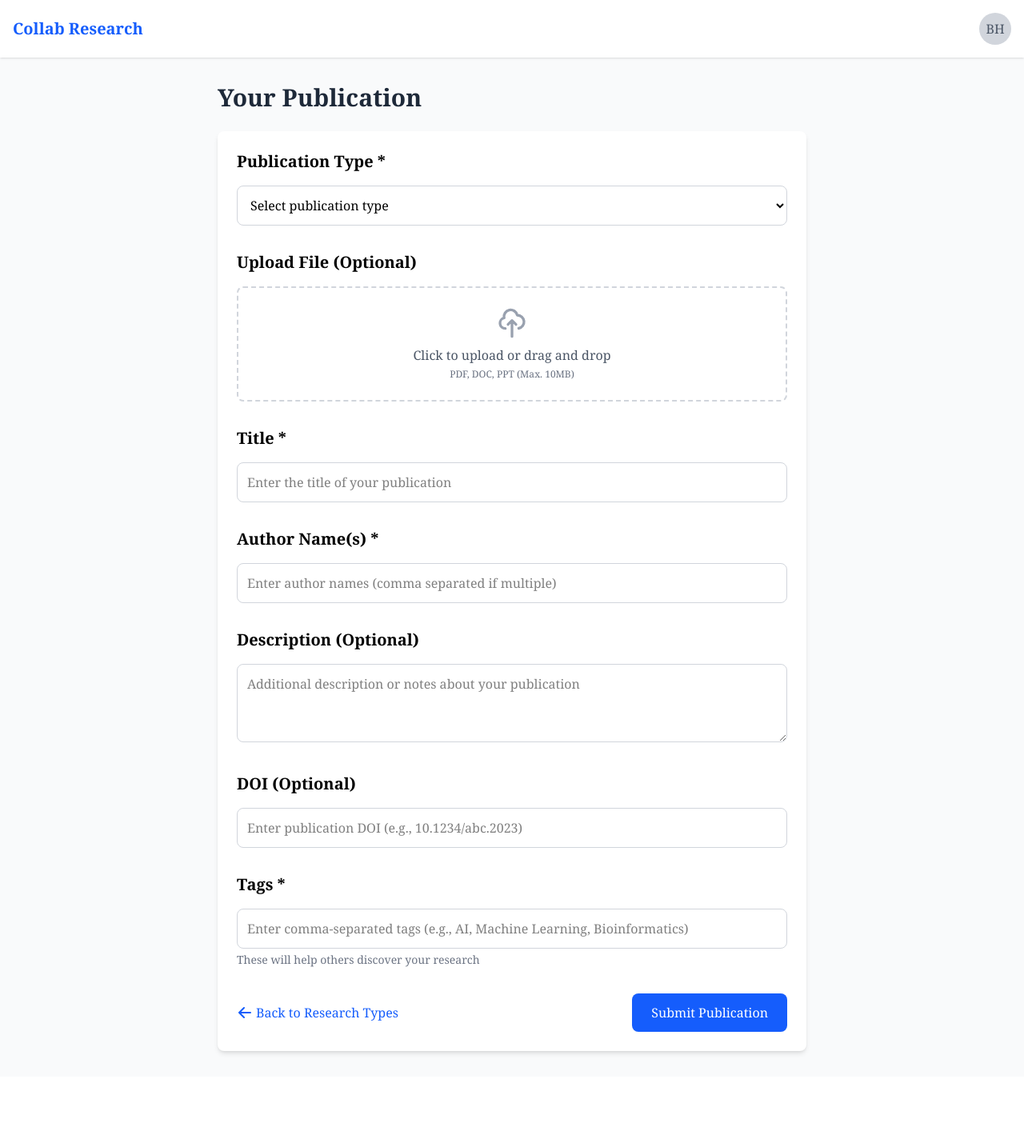
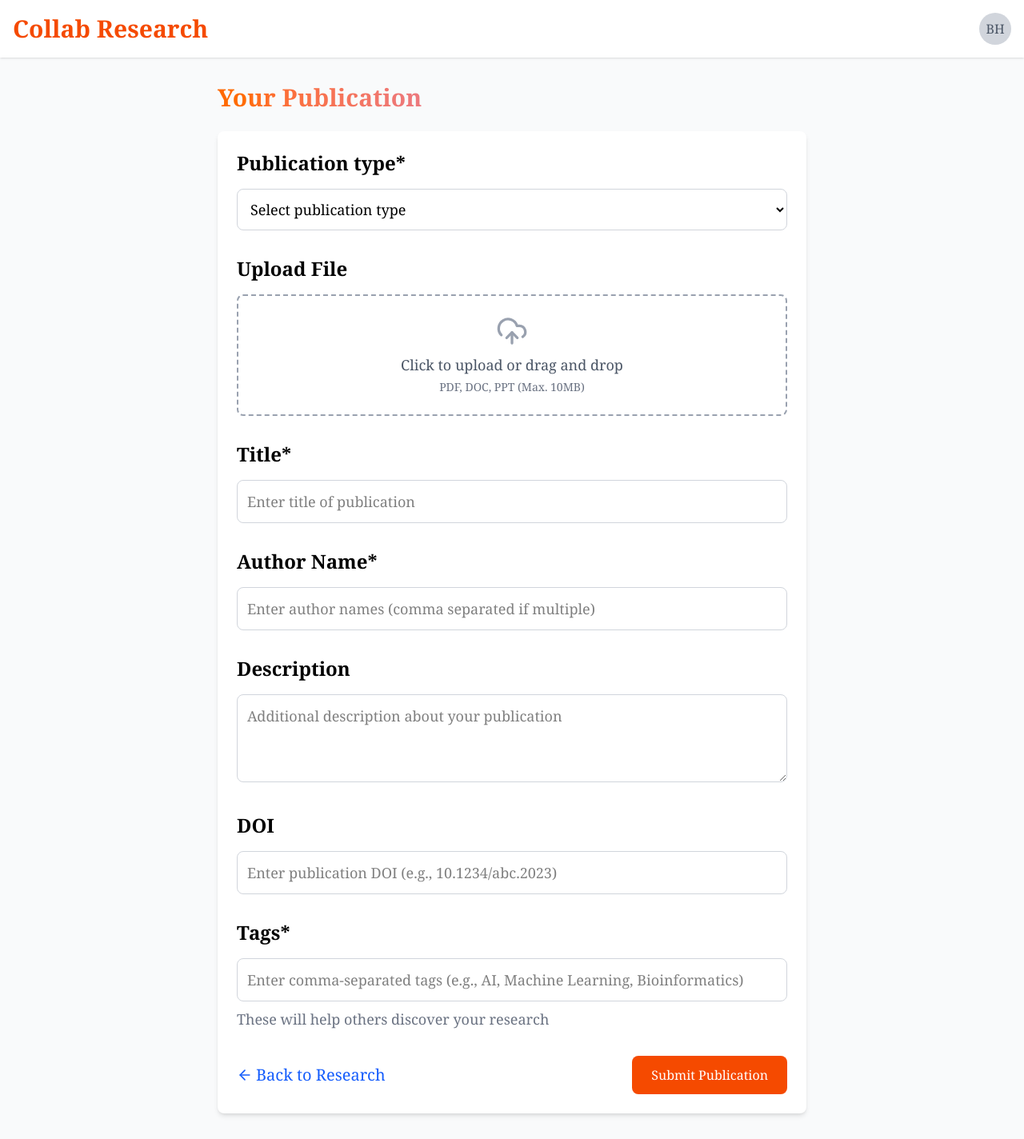
Before and after one commit to minhazarnob/Collab_Research, a React (Vite) app in the folder vite-project/: page /add-research/published in a window 1280 px wide. Shown: the whole page at 80% size. Before the commit the page ends 1346 px from the top, so only its background shows below. Built offline with nearby package versions, Linux system fonts and the light colour scheme.

Commit message:
add published research modified

```diff
--- a/vite-project/src/App.jsx
+++ b/vite-project/src/App.jsx
@@ -6,12 +6,12 @@ import Register from "./Components/Register";
 import Landing from "./Components/Landing";
 import Profile from "./Components/Profile";
 import AddResearch from "./pages/AddResearch";
-import AddPublishedResearch from "./Components/AddPublishedResearch";
+import AddPublishedResearch from "./pages/AddPublishedResearch";
 import About from "./pages/About";
 import Privacy from './Components/Privacy';
 import Contact from "./pages/Contact";
 import VerifyEmail from "./Components/VerifyEmail";
-import AddResearchForm from "./Components/AddResearchForm";
+import AddResearchForm from "./pages/AddResearchForm";
 import TermsComponent from "./Components/Terms";
 
 function App() {
@@ -29,7 +29,7 @@ function App() {
         <Route path="/privacy" element={<Privacy />} />
         <Route path="/contact" element={<Contact />} />
         <Route path="/verify-email" element={<VerifyEmail />} />
-        {/* <Route path="/add-research" element={<AddResearchForm />} /> */}
+        <Route path="/research-form" element={<AddResearchForm />} />
         <Route path="/terms" element={<TermsComponent />} /> {/* ✅ Added About Route */}
       </Routes>
     </BrowserRouter>
--- a/vite-project/src/Components/AddPublishedResearch.jsx
+++ b/vite-project/src/pages/AddPublishedResearch.jsx
@@ -7,6 +7,7 @@ import deeplearing from '../assets/Images/deeplearning.jpeg';
 import bio from '../assets/Images/bioinfor.jpg';
 import computervision from '../assets/Images/Computervision.JPG';
 import quantumimage from '../assets/Images/quantum.jpg';
+import { Check, UploadCloud,ArrowLeft } from "lucide-react";
 
 // Define category images mapping
 const categoryImages = {
@@ -26,9 +27,7 @@ const AddPublishedResearch = () => {
     "Conference Paper",
     "Book Chapter",
     "Review Article",
-    "Short Communication",
     "Editorial",
-    "Letter",
     "Other"
   ];
 
@@ -45,17 +44,17 @@ const AddPublishedResearch = () => {
   const [showConfirmation, setShowConfirmation] = useState(false);
   const navigate = useNavigate();
 
-  const handleChange = (e) => {
-    const { name, value } = e.target;
+  const handleChange = (event) => {
+    const { name, value } = event.target;
     setFormData(prev => ({ ...prev, [name]: value }));
   };
 
-  const handleFileChange = (e) => {
-    setFormData(prev => ({ ...prev, file: e.target.files[0] }));
+  const handleFileChange = (event) => {
+    setFormData(prev => ({ ...prev, file: event.target.files[0] }));
   };
 
-const handleSubmit = (e) => {
-  e.preventDefault();
+const handleSubmit = (event) => {
+  event.preventDefault();
 
   // Split tags into an array (e.g., ["AI", "Bioinformatics"])
   const tagsArray = formData.tags.split(',').map(tag => tag.trim());
@@ -101,10 +100,11 @@ const handleSubmit = (e) => {
 
   return (
     <div className="min-h-screen bg-gray-50">
+
       {/* Header */}
       <header className="bg-white shadow-sm">
         <div className="max-w-7xl mx-auto px-4 py-4 flex justify-between items-center">
-          <Link to="" className="text-xl font-bold text-blue-600">Collab Research</Link>
+          <Link to="" className="text-3xl font-bold text-orange-600">Collab Research</Link>
           <div className="flex items-center space-x-4">
             <Link
               to="/profile"
@@ -114,6 +114,7 @@ const handleSubmit = (e) => {
                 {JSON.parse(localStorage.getItem("user"))?.firstName?.charAt(0) || 'BH'}
               </span>
             </Link>
+
           </div>
         </div>
       </header>
@@ -124,9 +125,7 @@ const handleSubmit = (e) => {
         {showConfirmation && (
           <div className="fixed inset-0 bg-black bg-opacity-50 flex items-center justify-center z-50">
             <div className="bg-white p-8 rounded-lg max-w-md text-center">
-              <svg className="w-16 h-16 text-green-500 mx-auto mb-4" fill="none" stroke="currentColor" viewBox="0 0 24 24">
-                <path strokeLinecap="round" strokeLinejoin="round" strokeWidth="2" d="M5 13l4 4L19 7"></path>
-              </svg>
+              <Check className="w-16 h-16 text-green-500 mx-auto mb-4" strokeWidth={2} />
               <h2 className="text-2xl font-bold mb-2">Publication Submitted!</h2>
               <p className="text-gray-600 mb-6">Your research has been successfully published.</p>
               <p className="text-gray-500 text-sm">Redirecting to homepage...</p>
@@ -134,17 +133,17 @@ const handleSubmit = (e) => {
           </div>
         )}
 
-        <h1 className="text-3xl font-bold mb-6 text-gray-800">Your Publication</h1>
+        <h1 className="text-3xl font-bold mb-6 bg-clip-text text-transparent bg-gradient-to-r from-orange-500 to-purple-400">Your Publication</h1>
 
         <form onSubmit={handleSubmit} className="bg-white p-6 rounded-lg shadow-md">
           {/* Publication Type Dropdown */}
           <div className="mb-8">
-            <h2 className="text-xl font-semibold mb-4">Publication Type *</h2>
+            <h3 className="text-2xl font-semibold mb-4">Publication type*</h3>
             <select
               name="publicationType"
               value={formData.publicationType}
               onChange={handleChange}
-              className="w-full p-3 border border-gray-300 rounded-lg focus:ring-2 focus:ring-blue-500 focus:border-transparent"
+              className="w-full p-3 text-lg border border-gray-300 rounded-lg focus:ring-1 focus:ring-orange-500 focus:border-transparent"
               required
             >
               <option value="">Select publication type</option>
@@ -156,8 +155,8 @@ const handleSubmit = (e) => {
 
           {/* File Upload */}
           <div className="mb-8">
-            <h2 className="text-xl font-semibold mb-4">Upload File (Optional)</h2>
-            <label className="block border-2 border-dashed border-gray-300 rounded-lg p-6 text-center cursor-pointer hover:border-blue-500 transition">
+            <h3 className="text-2xl font-semibold mb-4">Upload File</h3>
+            <label className="block border-2 border-dashed border-gray-400 rounded-lg p-6 text-center cursor-pointer hover:border-orange-400 transition">
               <input
                 type="file"
                 className="hidden"
@@ -165,11 +164,9 @@ const handleSubmit = (e) => {
                 accept=".pdf,.doc,.docx,.ppt,.pptx"
               />
               <div className="flex flex-col items-center justify-center">
-                <svg className="w-10 h-10 text-gray-400 mb-2" fill="none" stroke="currentColor" viewBox="0 0 24 24">
-                  <path strokeLinecap="round" strokeLinejoin="round" strokeWidth="2" d="M7 16a4 4 0 01-.88-7.903A5 5 0 1115.9 6L16 6a5 5 0 011 9.9M15 13l-3-3m0 0l-3 3m3-3v12"></path>
-                </svg>
-                <p className="text-gray-600 mb-1">Click to upload or drag and drop</p>
-                <p className="text-xs text-gray-500">PDF, DOC, PPT (Max. 10MB)</p>
+                <UploadCloud className="w-10 h-10 text-gray-400 mb-2" strokeWidth={2} />
+                <p className="text-gray-600 mb-1 text-lg">Click to upload or drag and drop</p>
+                <p className="t text-gray-500 text-sm font-medium">PDF, DOC, PPT (Max. 10MB)</p>
                 {formData.file && (
                   <p className="mt-2 text-sm text-blue-600">{formData.file.name}</p>
                 )}
@@ -179,28 +176,28 @@ const handleSubmit = (e) => {
 
           {/* Title */}
           <div className="mb-8">
-            <h2 className="text-xl font-semibold mb-4">Title *</h2>
+            <h3 className="text-2xl font-semibold mb-4">Title*</h3>
             <input
               type="text"
               name="title"
               value={formData.title}
               onChange={handleChange}
-              placeholder="Enter the title of your publication"
-              className="w-full p-3 border border-gray-300 rounded-lg focus:ring-2 focus:ring-blue-500 focus:border-transparent"
+              placeholder="Enter title of publication"
+              className="w-full p-3 text-lg border border-gray-300 rounded-lg focus:ring-2 focus:ring-orange-500 focus:border-transparent"
               required
             />
           </div>
 
           {/* Author Name */}
           <div className="mb-8">
-            <h2 className="text-xl font-semibold mb-4">Author Name(s) *</h2>
+            <h3 className="text-2xl font-semibold mb-4">Author Name*</h3>
             <input
               type="text"
               name="authorName"
               value={formData.authorName}
               onChange={handleChange}
               placeholder="Enter author names (comma separated if multiple)"
-              className="w-full p-3 border border-gray-300 rounded-lg focus:ring-2 focus:ring-blue-500 focus:border-transparent"
+              className="w-full p-3 text-lg border border-gray-300 rounded-lg focus:ring-2 focus:ring-blue-500 focus:border-transparent"
               required
             />
           </div>
@@ -208,43 +205,43 @@ const handleSubmit = (e) => {
 
           {/* Description */}
           <div className="mb-8">
-            <h2 className="text-xl font-semibold mb-4">Description (Optional)</h2>
+            <h3 className="text-2xl font-semibold mb-4">Description</h3>
             <textarea
               name="description"
               value={formData.description}
               onChange={handleChange}
               rows="3"
-              className="w-full p-3 border border-gray-300 rounded-lg focus:ring-2 focus:ring-blue-500 focus:border-transparent"
-              placeholder="Additional description or notes about your publication"
+              className="w-full text-lg p-3 border border-gray-300 rounded-lg focus:ring-2 focus:ring-blue-500 focus:border-transparent"
+              placeholder="Additional description about your publication"
             />
           </div>
 
           {/* DOI */}
           <div className="mb-8">
-            <h2 className="text-xl font-semibold mb-4">DOI (Optional)</h2>
+            <h3 className="text-2xl font-semibold mb-4">DOI</h3>
             <input
               type="text"
               name="doi"
               value={formData.doi}
               onChange={handleChange}
               placeholder="Enter publication DOI (e.g., 10.1234/abc.2023)"
-              className="w-full p-3 border border-gray-300 rounded-lg focus:ring-2 focus:ring-blue-500 focus:border-transparent"
+              className="w-full text-lg p-3 border border-gray-300 rounded-lg focus:ring-2 focus:ring-blue-500 focus:border-transparent"
             />
           </div>
 
           {/* Tags */}
           <div className="mb-8">
-  <h2 className="text-xl font-semibold mb-4">Tags *</h2>
+            <h3 className="text-2xl font-semibold mb-4">Tags*</h3>
             <input
               type="text"
               name="tags"
               value={formData.tags}
               onChange={handleChange}
               placeholder="Enter comma-separated tags (e.g., AI, Machine Learning, Bioinformatics)"
-    className="w-full p-3 border border-gray-300 rounded-lg focus:ring-2 focus:ring-blue-500 focus:border-transparent"
+              className="w-full text-lg p-3 border border-gray-300 rounded-lg focus:ring-2 focus:ring-blue-500 focus:border-transparent"
               required
             />
-  <p className="text-sm text-gray-500 mt-1">These will help others discover your research</p>
+            <p className="text-lg text-gray-500 mt-2">These will help others discover your research</p>
           </div>
 
 
@@ -252,16 +249,14 @@ const handleSubmit = (e) => {
           <div className="flex justify-between items-center">
             <Link
               to="/add-research"
-              className="text-blue-600 hover:text-blue-800 font-medium inline-flex items-center"
+              className="text-blue-600 hover:text-blue-800 text-xl font-medium inline-flex items-center"
             >
-              <svg xmlns="http://www.w3.org/2000/svg" className="h-5 w-5 mr-1" viewBox="0 0 20 20" fill="currentColor">
-                <path fillRule="evenodd" d="M9.707 16.707a1 1 0 01-1.414 0l-6-6a1 1 0 010-1.414l6-6a1 1 0 011.414 1.414L5.414 9H17a1 1 0 110 2H5.414l4.293 4.293a1 1 0 010 1.414z" clipRule="evenodd" />
-              </svg>
-              Back to Research Types
+              <ArrowLeft className="h-5 w-5 mr-1" />
+              Back to Research
             </Link>
             <button
               type="submit"
-              className="bg-blue-600 text-white px-6 py-3 rounded-lg hover:bg-blue-700 transition font-medium"
+              className="bg-orange-600 text-white px-6 py-3 rounded-lg hover:bg-white-700 transition font-medium cursor-pointer"
             >
               Submit Publication
             </button>
--- a/vite-project/src/Components/AddResearchForm.jsx
+++ b/vite-project/src/pages/AddResearchForm.jsx
@@ -1,10 +1,12 @@
-import React, { useState } from 'react';
+import { useState } from 'react';
 import { useLocation, useNavigate } from 'react-router-dom';
+import Artificial from "../assets/Images/Artificial Intelligence.jpg"
+import Machine from "../assets/Images/Machine learning.jpg"
 
 // Define category images mapping
 const categoryImages = {
-  "AI": "https://images.unsplash.com/photo-1620712943543-bcc4688e7485?ixlib=rb-4.0.3&auto=format&fit=crop&w=1000&q=80",
-  "Machine Learning": "https://images.unsplash.com/photo-1572445271210-0a8856df7f7a?ixlib=rb-4.0.3&auto=format&fit=crop&w=1000&q=80",
+  "AI": Artificial,
+  "Machine Learning": Machine,
   "Deep Learning": "https://images.unsplash.com/photo-1572445271210-0a8856df7f7a?ixlib=rb-4.0.3&auto=format&fit=crop&w=1000&q=80",
   "Bioinformatics": "https://images.unsplash.com/photo-1532094349884-543bc11b234d?ixlib=rb-4.0.3&auto=format&fit=crop&w=1000&q=80",
   "Quantum Computing": "https://images.unsplash.com/photo-1635070041078-e363dbe005cb?ixlib=rb-4.0.3&auto=format&fit=crop&w=1000&q=80",
@@ -26,15 +28,12 @@ const AddResearchForm = () => {
     // Remove image from form state since we'll set it automatically
   });
 
-  const handleChange = (e) => {
+  const handleChange = (event) => {
     const { name, value } = e.target;
-    setFormData(prev => ({
-      ...prev,
-      [name]: value
-    }));
+    setFormData(prev => ({...prev,[name]: value}));
   };
 
-  const handleSubmit = (e) => {
+  const handleSubmit = (event) => {
     e.preventDefault();
 
     // Process tags - split by comma and trim whitespace
@@ -67,68 +66,69 @@ const AddResearchForm = () => {
 
   return (
     <div className="max-w-3xl mx-auto p-6">
-      <h1 className="text-2xl font-bold mb-6">
+      <h3 className="text-3xl font-bold mb-6 bg-clip-text bg-gradient-to-r text-transparent from-indigo-500 to-pink-500">
         Add New {researchType ? researchType.charAt(0).toUpperCase() + researchType.slice(1) : 'Research'}
-      </h1>
+      </h3>
+
       <form onSubmit={handleSubmit} className="space-y-4">
         <div>
-          <label className="block text-sm font-medium text-gray-700 mb-1">Title</label>
+          <label className="block text-lg font-medium text-gray-700 mb-1">Title</label>
           <input
             type="text"
             name="title"
             value={formData.title}
             onChange={handleChange}
-            className="w-full p-2 border border-gray-300 rounded-md"
+            className="w-full p-2 border border-gray-300 rounded-md hover:border-orange-600"
             required
           />
         </div>
 
         <div>
-          <label className="block text-sm font-medium text-gray-700 mb-1">Authors</label>
+          <label className="block text-lg font-medium text-gray-700 mb-1">Authors</label>
           <input
             type="text"
             name="authors"
             value={formData.authors}
             onChange={handleChange}
-            className="w-full p-2 border border-gray-300 rounded-md"
+            className="w-full p-2 border border-gray-300 rounded-md hover:border-orange-600"
             required
           />
         </div>
 
         <div>
-          <label className="block text-sm font-medium text-gray-700 mb-1">Journal/Conference</label>
+          <label className="block text-lg font-medium text-gray-700 mb-1">Journal/Conference</label>
           <input
             type="text"
             name="journal"
             value={formData.journal}
             onChange={handleChange}
-            className="w-full p-2 border border-gray-300 rounded-md"
+            className="w-full p-2 border border-gray-300 rounded-md hover:border-orange-600"
           />
         </div>
 
         <div>
-          <label className="block text-sm font-medium text-gray-700 mb-1">Abstract</label>
+          <label className="block text-lg font-medium text-gray-700 mb-1">Abstract</label>
           <textarea
             name="abstract"
             value={formData.abstract}
             onChange={handleChange}
             rows="5"
-            className="w-full p-2 border border-gray-300 rounded-md"
+            className="w-full p-2 border border-gray-300 rounded-md hover:border-orange-600"
             required
           />
         </div>
 
         <div>
-          <label className="block text-sm font-medium text-gray-700 mb-1">
+          <label className="block text-lg font-medium text-gray-700 mb-1">
             Tags (comma separated)
-            <span className="text-xs text-gray-500 ml-1">e.g., AI, Machine Learning, Bioinformatics</span>
+            <span className="text-sm text-gray-500 ml-1">e.g., AI, Machine Learning, Bioinformatics</span>
           </label>
           <input
             type="text"
             name="tags"
             value={formData.tags}
             onChange={handleChange}
-            className="w-full p-2 border border-gray-300 rounded-md"
+            className="w-full p-2 border border-gray-300 rounded-md hover:border-orange-600"
             placeholder="AI, Machine Learning, Bioinformatics"
             required
           />
@@ -138,13 +138,13 @@ const AddResearchForm = () => {
           <button
             type="button"
             onClick={() => navigate('/Landing')}
-            className="px-4 py-2 border border-gray-300 rounded-md"
+            className="px-4 py-2 text-lg border border-gray-300 rounded-md hover:bg-orange-600 hover:text-white"
           >
             Cancel
           </button>
           <button
             type="submit"
-            className="px-4 py-2 bg-blue-600 text-white rounded-md hover:bg-blue-700"
+            className="px-4 py-2 text-lg bg-orange-600 text-white rounded-md hover:bg-white hover:border-orange-600 hover:text-black"
           >
             Submit Research
           </button>
```
Also changed, not shown: vite-project/src/assets/Images/Artificial Intelligence.jpg (added), vite-project/src/assets/Images/Machine learning.jpg (added). Lines whose indentation alone changed are shown as unchanged.
